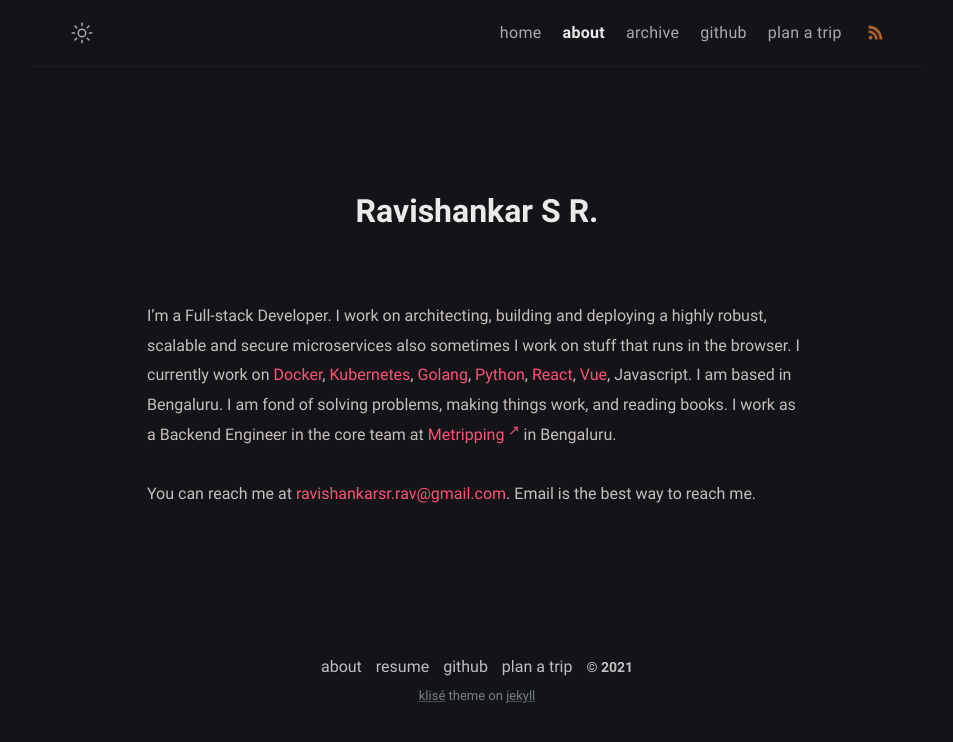
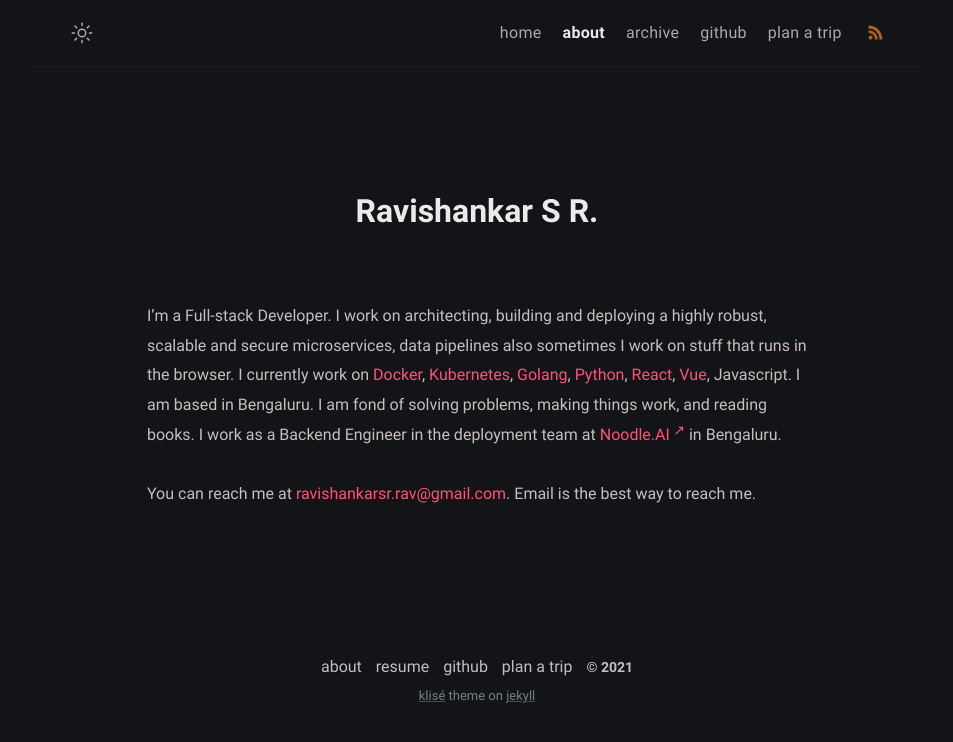
Before and after one commit to ravishankarsrrav/klise-ravishankar, a Jekyll site: the page built from about.md, in a window 1280 px wide. Shown: the top 742 px of the page, without its empty margins (163-1116 px from the left). Built offline with Jekyll 4.4.1, drawn with Linux system fonts in a browser that asks for light colours.

Commit message:
Updated the company URL

```diff
--- a/about.md
+++ b/about.md
@@ -6,6 +6,6 @@
 comments: false
 ---
 
-I’m a Full-stack Developer. I work on architecting, building and deploying a highly robust, scalable and secure microservices also sometimes I work on stuff that runs in the browser. I currently work on [Docker](https://docker.com), [Kubernetes](https://kubernetes.io), [Golang](https://golang.org/), [Python](https://www.python.org/), [React](https://reactjs.org/), [Vue](https://vuejs.org/), Javascript. I am based in Bengaluru. I am fond of solving problems, making things work, and reading books. I work as a Backend Engineer in the core team at  <a class="about-me-link" href="https://www.metripping.com"  target="_blank">Metripping</a> in Bengaluru.
+I’m a Full-stack Developer. I work on architecting, building and deploying a highly robust, scalable and secure microservices, data pipelines also sometimes I work on stuff that runs in the browser. I currently work on [Docker](https://docker.com), [Kubernetes](https://kubernetes.io), [Golang](https://golang.org/), [Python](https://www.python.org/), [React](https://reactjs.org/), [Vue](https://vuejs.org/), Javascript. I am based in Bengaluru. I am fond of solving problems, making things work, and reading books. I work as a Backend Engineer in the deployment team at  <a class="about-me-link" href="https://noodle.ai"  target="_blank">Noodle.AI</a> in Bengaluru.
 
 You can reach me at <a class="link" href="mailto:ravishankarsr.rav@gmail.com">ravishankarsr.rav@gmail.com</a>. Email is the best way to reach me.
```
